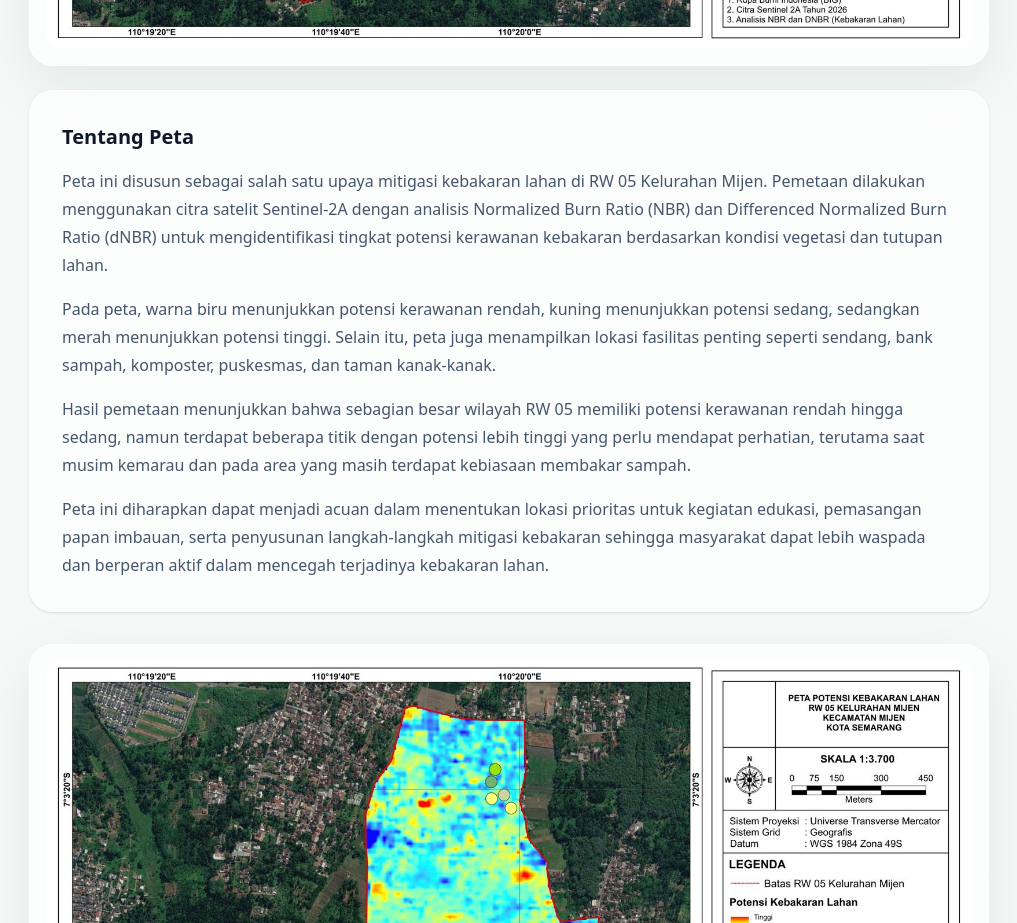
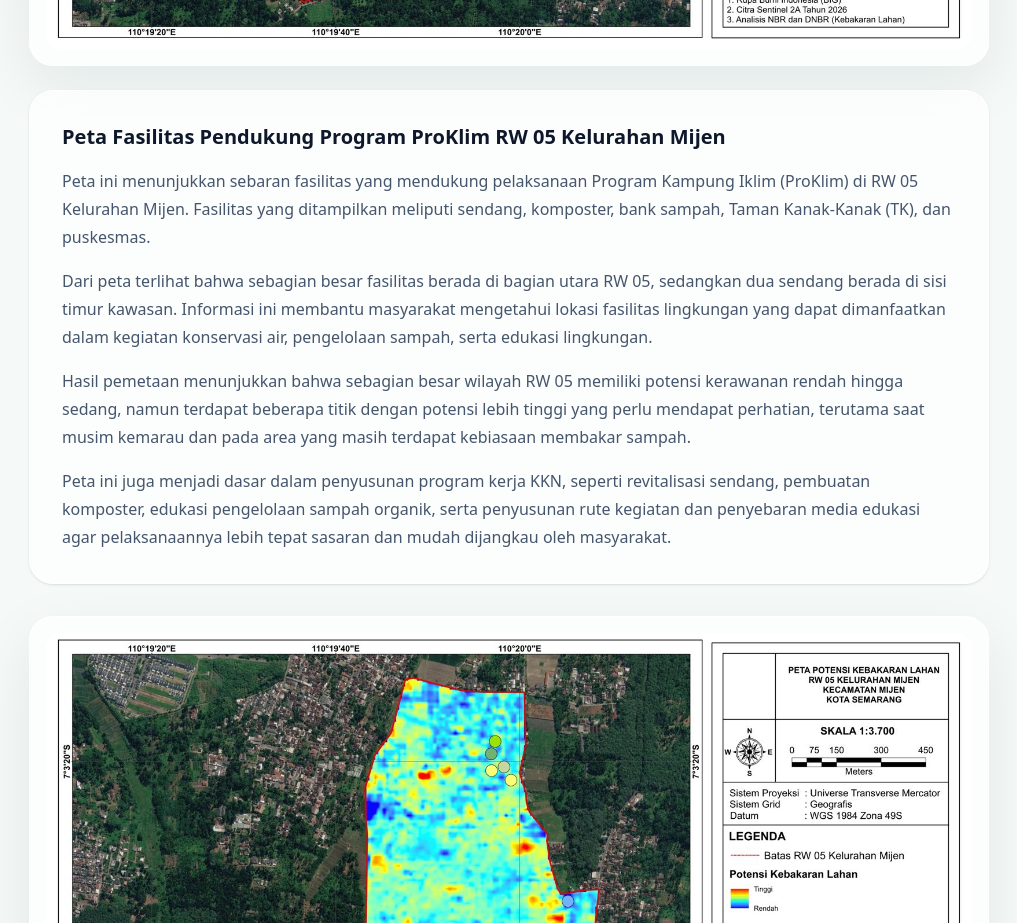
Before and after one commit to aisyyaaa/kkn-mijen52, a Next.js app: page /peta-wilayah in a window 1280 px wide. Shown: the part 1080-2003 px from the top of the page, without its empty margins (131-1148 px from the left). Built offline with nearby package versions, Linux system fonts and the light colour scheme.

Commit message:
minor edit

```diff
--- a/app/peta-wilayah/page.tsx
+++ b/app/peta-wilayah/page.tsx
@@ -54,18 +54,18 @@ export default function PetaWilayahPage() {
         </div>
 
         <div className="mt-6 rounded-3xl border border-white/80 bg-white/70 p-6 shadow-sm backdrop-blur-xl sm:p-8">
-          <h2 className="text-lg font-bold text-slate-900 sm:text-xl">Tentang Peta</h2>
+          <h2 className="text-lg font-bold text-slate-900 sm:text-xl">Peta Fasilitas Pendukung Program ProKlim RW 05 Kelurahan Mijen</h2>
           <div className="mt-4 flex flex-col gap-4 text-sm leading-7 text-slate-600 sm:text-base">
             <p>
-              Peta ini disusun sebagai salah satu upaya mitigasi kebakaran lahan di RW 05 Kelurahan Mijen.
-              Pemetaan dilakukan menggunakan citra satelit Sentinel-2A dengan analisis Normalized Burn
-              Ratio (NBR) dan Differenced Normalized Burn Ratio (dNBR) untuk mengidentifikasi tingkat potensi
-              kerawanan kebakaran berdasarkan kondisi vegetasi dan tutupan lahan.
+              Peta ini menunjukkan sebaran fasilitas yang mendukung pelaksanaan Program Kampung Iklim (ProKlim)
+              di RW 05 Kelurahan Mijen. Fasilitas yang ditampilkan meliputi sendang, komposter, bank sampah,
+              Taman Kanak-Kanak (TK), dan puskesmas.
             </p>
             <p>
-              Pada peta, warna biru menunjukkan potensi kerawanan rendah, kuning menunjukkan potensi sedang,
-              sedangkan merah menunjukkan potensi tinggi. Selain itu, peta juga menampilkan lokasi fasilitas
-              penting seperti sendang, bank sampah, komposter, puskesmas, dan taman kanak-kanak.
+              Dari peta terlihat bahwa sebagian besar fasilitas berada di bagian utara RW 05, sedangkan dua
+              sendang berada di sisi timur kawasan. Informasi ini membantu masyarakat mengetahui lokasi
+              fasilitas lingkungan yang dapat dimanfaatkan dalam kegiatan konservasi air, pengelolaan sampah,
+              serta edukasi lingkungan.
             </p>
             <p>
               Hasil pemetaan menunjukkan bahwa sebagian besar wilayah RW 05 memiliki potensi kerawanan rendah
@@ -73,9 +73,9 @@ export default function PetaWilayahPage() {
               terutama saat musim kemarau dan pada area yang masih terdapat kebiasaan membakar sampah.
             </p>
             <p>
-              Peta ini diharapkan dapat menjadi acuan dalam menentukan lokasi prioritas untuk kegiatan edukasi,
-              pemasangan papan imbauan, serta penyusunan langkah-langkah mitigasi kebakaran sehingga masyarakat
-              dapat lebih waspada dan berperan aktif dalam mencegah terjadinya kebakaran lahan.
+              Peta ini juga menjadi dasar dalam penyusunan program kerja KKN, seperti revitalisasi sendang, pembuatan
+              komposter, edukasi pengelolaan sampah organik, serta penyusunan rute kegiatan dan penyebaran media edukasi
+              agar pelaksanaannya lebih tepat sasaran dan mudah dijangkau oleh masyarakat.
             </p>
           </div>
         </div>
--- a/app/studi-kasus/ArticleBody.tsx
+++ b/app/studi-kasus/ArticleBody.tsx
@@ -42,6 +42,10 @@ export default function ArticleBody() {
           benar-benar efektif seharusnya dilakukan secara preventif, jauh sebelum musim kemarau tiba, agar
           kejadian serupa tidak terus berulang di lokasi-lokasi lain yang memiliki karakteristik risiko yang sama.
         </p>
+
+        <p className={`${styles.lessonPara} ${expanded ? "" : "hidden md:block"}`}>
+          Penulis: Rafif Naufal Aryasatya
+        </p>
       </div>
 
       <button type="button" onClick={() => setExpanded((v) => !v)} className={styles.readMore}>
--- a/app/studi-kasus/page.tsx
+++ b/app/studi-kasus/page.tsx
@@ -67,7 +67,7 @@ export default function StudiKasusPage() {
           </h2>
 
           <p className={styles.byline} style={{ fontFamily: "var(--font-special-elite), monospace" }}>
-            MINGGU, 20 AGUSTUS 2023 · 18.00 WIB · PESISIR PANTAI BARUNA MAS, BANDARHARJO, SEMARANG UTARA
+            SABTU, 11 JULI 2026
           </p>
 
           <div className={styles.divider} aria-hidden="true" />
```
